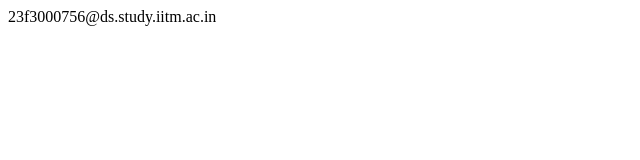
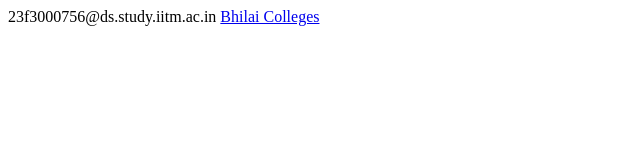
Before and after one commit to divyanikushwaha18/divyani.github.io, a plain HTML site: page index.html in a window 1280 px wide. Shown: the whole page, without its empty margins (0-640 px from the left). Drawn offline with Linux system fonts and the light colour scheme.

Commit message:
updted index

```diff
--- a/index.html
+++ b/index.html
@@ -1 +1,2 @@
 <!--email_off-->23f3000756@ds.study.iitm.ac.in<!--/email_off-->
+<a href="college.html">Bhilai Colleges</a>
```
